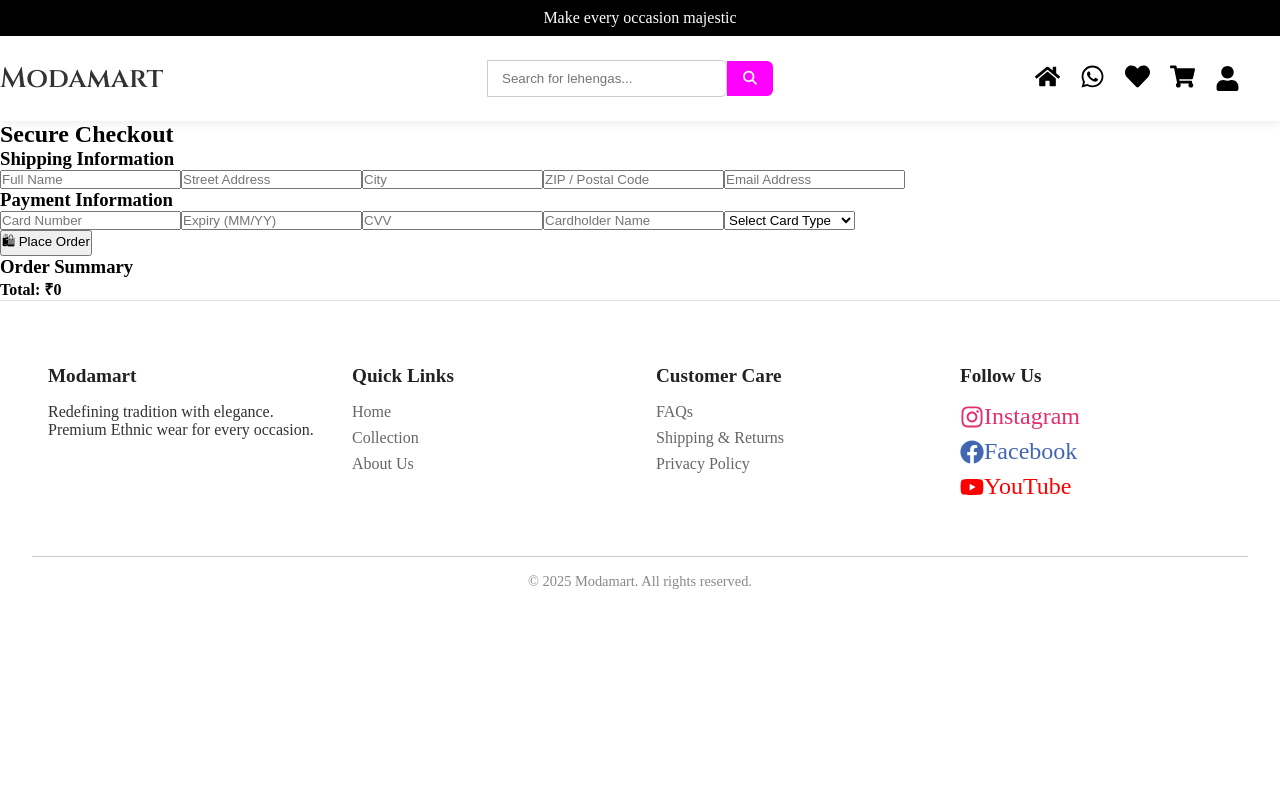
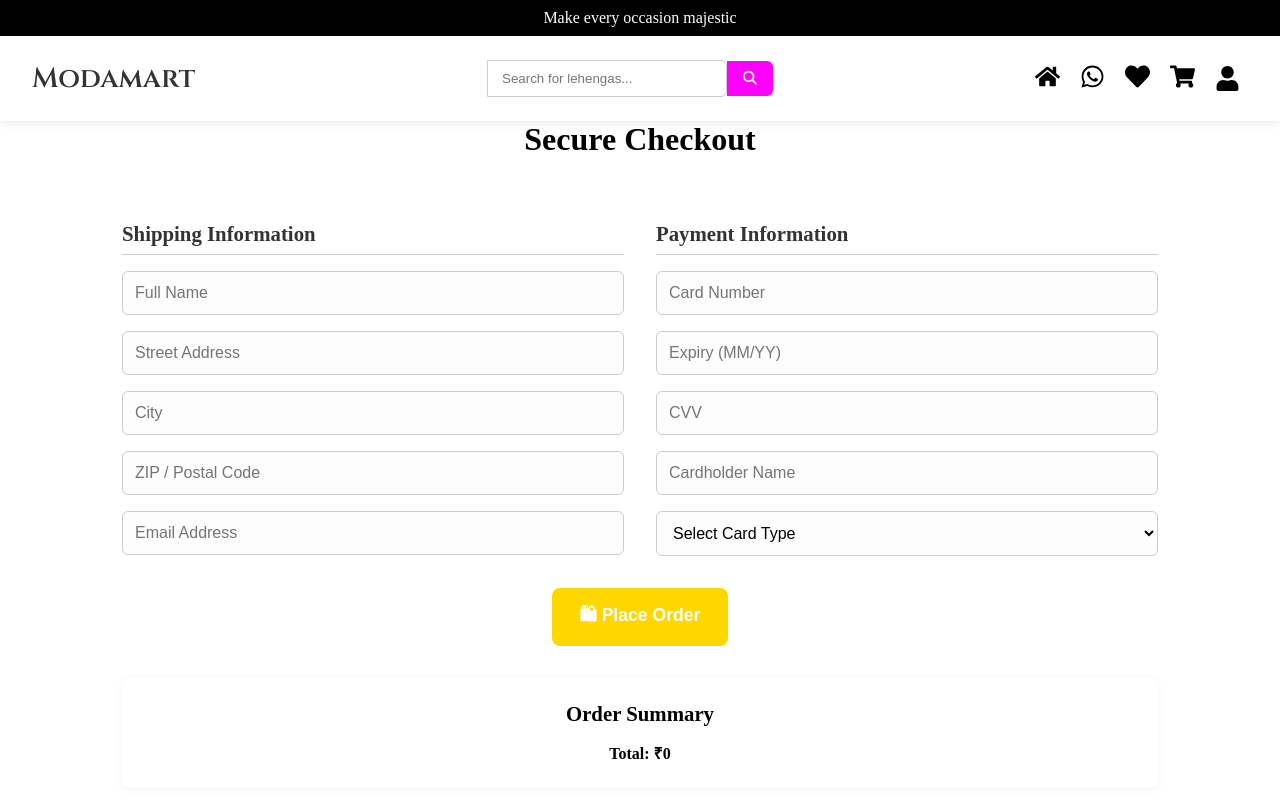
Before and after one commit to Gautam1384/Modamart-Website-, a React (Vite) app in the folder Modamart/: page /checkout in a window 1280 px wide. Shown: the top 800 px of the page. Built offline with nearby package versions, Linux system fonts and the light colour scheme.

Commit message:
Updated styles and components:Banner,Cartpage,Navbar,LikeManager

```diff
--- a/Modamart/src/Banner.css
+++ b/Modamart/src/Banner.css
@@ -1,6 +1,5 @@
 /* Full-Width Banner Container */
 .banner {
-  width: 100vw;
   margin: 0 auto;
   background: linear-gradient(120deg, #f8e1f4 0%, #fef6f0 100%);
   border-radius: 0 0 22px 22px;
@@ -54,7 +53,7 @@
 
 .banner-text h2 {
   font-size: 2.5rem;
-  color: #6a0572;
+  color: magenta;
   margin-bottom: 1rem;
   font-family: 'Cinzel', serif;
   letter-spacing: 1px;
@@ -67,7 +66,7 @@
 
 .tagline {
   font-size: 1.15rem;
-  color: #7c3aed;
+  color: magenta;
   font-family: 'Cinzel', serif;
   font-weight: 500;
   display: block;
@@ -76,7 +75,7 @@
 /* Button */
 .banner-text button {
   padding: 0.7rem 1.5rem;
-  background-color: #c084fc;
+  background-color: magenta;
   color: white;
   border: none;
   border-radius: 8px;
--- a/Modamart/src/CartPage.css
+++ b/Modamart/src/CartPage.css
@@ -1,3 +1,6 @@
+
+/* -------------------- CART PAGE STYLING -------------------- */
+
 .cart-page {
   padding: 2rem;
   max-width: 1200px;
@@ -97,7 +100,7 @@
   padding: 12px 20px;
   margin: 0.5rem;
   font-size: 1rem;
-  background-color: blue;
+  background-color: #6366f1;
   color: white;
   border: none;
   border-radius: 8px;
@@ -110,14 +113,14 @@
   background-color: #4f46e5;
 }
 
-/* Flipkart-style empty cart icon */
+/* -------------------- FLIPKART-STYLE EMPTY CART -------------------- */
+
 .flipkart-empty-cart {
   display: flex;
   flex-direction: column;
   align-items: center;
   justify-content: center;
   height: 70vh;
-  background-color: #f5f5f5;
   padding: 2rem;
   text-align: center;
   border-radius: 12px;
@@ -245,6 +248,121 @@
   }
 }
 
+
+.checkout-container {
+  max-width: 1100px;
+  margin: auto;
+  padding: 2rem;
+  border-radius: 12px;
+
+}
+
+.checkout-title {
+  text-align: center;
+  font-size: 2rem;
+  margin-bottom: 2rem;
+  font-weight: 600;
+}
+
+.checkout-form-columns {
+  display: flex;
+  gap: 2rem;
+  flex-wrap: wrap;
+}
+
+.checkout-column {
+  flex: 1;
+  min-width: 280px;
+}
+
+.checkout-column h3 {
+  font-size: 1.3rem;
+  margin-bottom: 1rem;
+  border-bottom: 1px solid #ccc;
+  padding-bottom: 0.5rem;
+  color: #333;
+}
+
+.checkout-column input,
+.checkout-column select {
+  width: 100%;
+  padding: 12px;
+  margin-bottom: 1rem;
+  border: 1px solid #ccc;
+  border-radius: 6px;
+  font-size: 1rem;
+  background-color: #fdfdfd;
+  transition: all 0.3s ease;
+}
+
+.checkout-column input:focus,
+.checkout-column select:focus {
+  border-color: #6366f1;
+  outline: none;
+  box-shadow: 0 0 0 3px rgba(99, 102, 241, 0.2);
+}
+
+.error {
+  color: red;
+  font-size: 0.9rem;
+  margin-top: -0.8rem;
+  margin-bottom: 1rem;
+}
+
+.center-btn {
+  text-align: center;
+  margin-top: 1rem;
+}
+
+.place-order-btn {
+  padding: 14px 28px;
+  font-size: 1.1rem;
+  background-color:gold;
+  color: white;
+  border: none;
+  border-radius: 8px;
+  font-weight: bold;
+  cursor: pointer;
+  transition: background-color 0.3s ease;
+}
+
+.place-order-btn:hover {
+  background-color: #388e3c;
+}
+
+.order-summary-box {
+  margin-top: 2rem;
+  background-color: #fff;
+  padding: 1.5rem;
+  border-radius: 10px;
+  box-shadow: 0 2px 10px rgba(0, 0, 0, 0.05);
+  text-align: center;
+}
+
+.order-summary-box h3 {
+  font-size: 1.3rem;
+  margin-bottom: 1rem;
+}
+
+.order-summary-box ul {
+  list-style: none;
+  padding-left: 0;
+  margin-bottom: 1rem;
+}
+
+.order-summary-box li {
+  padding: 6px 0;
+  border-bottom: 1px solid #eee;
+}
+
+.order-summary-box h4 {
+  font-weight: bold;
+  color: #000;
+  margin-top: 1rem;
+}
+
+/* -------------------- MOBILE RESPONSIVENESS -------------------- */
+
 @media (max-width: 768px) {
   .cart-item {
     flex-direction: column;
@@ -256,8 +374,20 @@
     margin-bottom: 1rem;
   }
 
-  .summary {
+  .summary,
+  .flipkart-empty-cart,
+  .checkout-container {
     width: 100%;
+    padding: 1rem;
+  }
+
+  .place-order-btn {
+    width: 80%;
+  }
+
+  .cart-icon-face {
+    width: 120px;
+    height: 100px;
   }
 
   .flipkart-empty-message {
@@ -268,8 +398,7 @@
     width: 80%;
   }
 
-  .cart-icon-face {
-    width: 120px;
-    height: 100px;
+  .checkout-form-columns {
+    flex-direction: column;
   }
 }
--- a/Modamart/src/LikeManager.jsx
+++ b/Modamart/src/LikeManager.jsx
@@ -9,7 +9,6 @@ import './LikeManager.css';
 // Import images from both folders
 const imageModules = import.meta.glob('./assets/Image/*.{jpg,jpeg,png,webp}', { eager: true, import: 'default' });
 const categoryImageModules = import.meta.glob('./assets/CategoryImage/*.{jpg,jpeg,png,webp}', { eager: true, import: 'default' });
-
 const imageMap = {};
 const bannerImageNames = new Set();
 Object.keys(imageModules).forEach((path) => {
--- a/Modamart/src/Navbar.css
+++ b/Modamart/src/Navbar.css
@@ -35,7 +35,7 @@
   font-size: 2rem;
   color: #333;
   font-weight: bold;
-  left: 40%;
+  left: auto;
 }
 
 .search-box {
@@ -360,9 +360,7 @@
     padding: 1rem;
   }
 
-  .logo {
-    font-weight: bolder;
-  }
+
 
   .search-box {
     width: 100%;
--- a/Modamart/src/PromoBanner.css
+++ b/Modamart/src/PromoBanner.css
@@ -1,6 +1,7 @@
+
 .promo-banner {
  position: sticky;
-  top: 86px;
+  top: 100px;
   z-index: 999;
   background-color: #fff;
   padding: 10px 20px;
@@ -65,15 +66,13 @@
 }
 
 .nav-links li a {
-  text-decoration: none; /* Remove underline */
-  color: inherit;        /* Inherit the black color from parent li */
-  font-weight: inherit;  /* Inherit boldness */
-  display: block;        /* Make the link fill the li for better click area */
+  text-decoration: none;
+  color: inherit;
+  font-weight: inherit;
+  display: block;
 }
 
 .nav-links li:hover {
-  /* color: #d6249f;
-  border-bottom: 2px solid #c084fc; */
   color: #a855f7;
 }
 
@@ -114,7 +113,7 @@
 
 .logo {
   position: absolute;
-  left: 0;
+  left: auto;
   font-size: 28px;
   font-weight: bold;
 
```
Also changed, not shown: Modamart/src/CartPage.jsx (+0 -67 lines).
